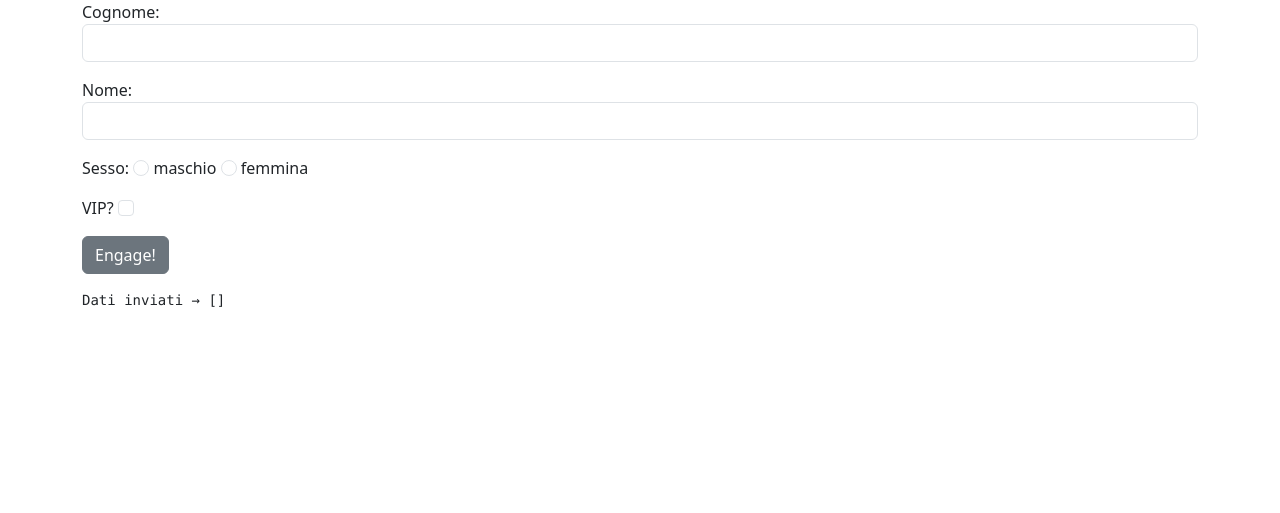
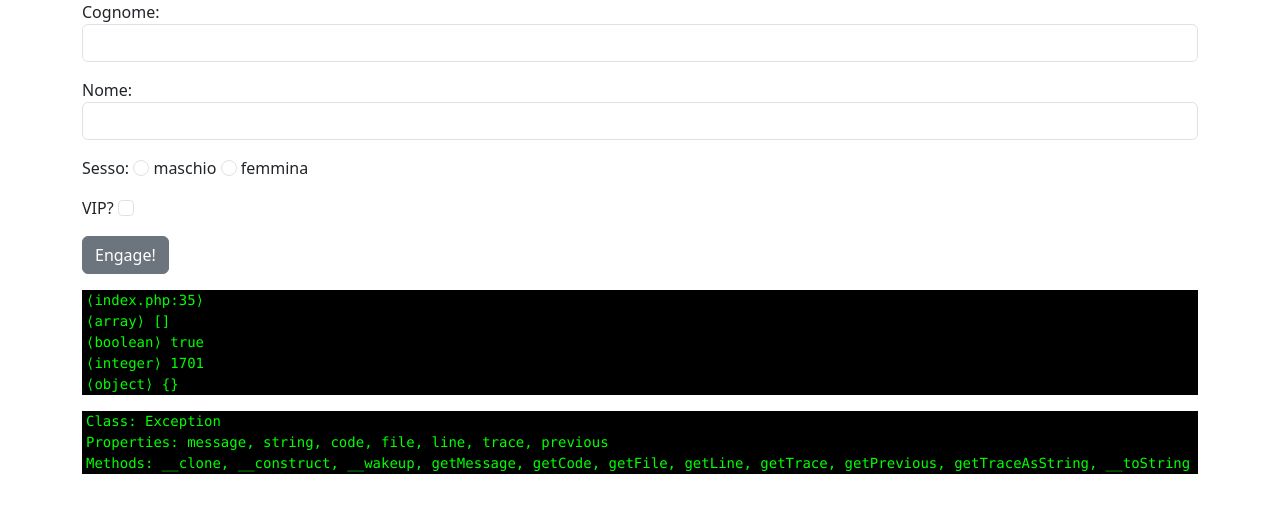
Before and after one commit to i-scillone/library, a PHP site: page / in a window 1280 px wide. Shown: the top 513 px of the page. Run offline with PHP 8.4, Linux system fonts and the light colour scheme.

Commit message:
Finito il Debugger

```diff
--- a/debug.php
+++ b/debug.php
@@ -1,12 +1,10 @@
 <?php
 class Debug
 {
-    /**
-     * File (path incluso) in cui scrivere il Log.
-     *
-     * @var string
-     */
-    private $log;
+    /** @var string File (path incluso) in cui scrivere il Log */
+    private $logFile;
+    /** @var string Classe del tag PRE contenente il dump di una variabile */
+    private $class;
 
     /**
      * Costruttore.
@@ -14,25 +12,41 @@ class Debug
      * Crea l'oggetto Debug e, se non altrimenti specificato, scrive il Log
      * nella directory dello script chiamante, usando il nome "debug.log".
      *
-     * @param string $log Path e nome del file in cui scrivere il Log.
+     * @param string $logFile Path e nome del file in cui scrivere il Log.
+     * @param string $class Classe da usare per varDump.
      */
-    public function __construct(string $log='')
+    public function __construct(string $logFile='', string $class='')
     {
         $trace=debug_backtrace();
 
-        if ($log=='') {
-            $this->log=dirname($trace[0]['file']).'/debug.log';
+        if ($logFile=='') {
+            $this->logFile=dirname($trace[0]['file']).'/debug.log';
         } else {
-            $this->log=$log;
+            $this->logFile=$logFile;
         }
+        $this->class=$class;
     }
+    /**
+     * Legge la proprietà logFile
+     *
+     * @return string
+     */
+    public function getFile(): string
+    {
+        return $this->logFile;
+    }
+    /**
+     * Registra nel Log un'informazione.
+     *
+     * @param mixed $x Il dato da registrare
+     */
     public function log(mixed $x): void
     {
         $now=new DateTimeImmutable();
         $trace=debug_backtrace();
-        $f=fopen($this->log,'a');
-        fwrite($f,$now->format('❬d M, H:i:s.u❭ '));
-        fprintf($f,'❬%s:%d❭ ',basename($trace[0]['file']),$trace[0]['line']);
+        $f=fopen($this->logFile,'a');
+        fwrite($f,$now->format('⟨d M, H:i:s.u⟩ '));
+        fprintf($f,'⟨%s:%d⟩ ',basename($trace[0]['file']),$trace[0]['line']);
         if (is_scalar($x) && !is_bool($x)) {
             fwrite($f,$x);
         } else {
@@ -41,4 +55,64 @@ class Debug
         fwrite($f,PHP_EOL);
         fclose($f);
     }
+    /**
+     * Miglioramento di var_dump().
+     *
+     * @param array $vars Le variabili di cui fare il dumping.
+     */
+    public function dump(...$vars): void
+    {
+        $trace=debug_backtrace();
+        echo "<pre class='{$this->class}'>⟨".basename($trace[0]['file']).':'
+            .$trace[0]['line']."⟩\n";
+        foreach ($vars as $v) {
+            echo '⟨'.gettype($v).'⟩ ';
+            if (is_scalar($v)) {
+                echo json_encode($v,JSON_UNESCAPED_SLASHES);
+            } else {
+                echo json_encode($v,JSON_UNESCAPED_SLASHES|JSON_PRETTY_PRINT);
+            }
+            echo PHP_EOL;
+        }
+        echo "</pre>\n";
+    }
+    /**
+     * Ispeziona un oggetto.
+     *
+     * Ispeziona l'oggetto fornito come argomento,
+     * se $view è True visualizza il risultato,
+     * altrimenti lo restituisce
+     *
+     * @param object $x L'oggetto da ispezionare.
+     * @param bool $view Se True visualizza l'output.
+     *
+     * @return string
+     */
+    public function inspect(object $x, bool $view=true): string
+    {
+        $ref=new ReflectionObject($x);
+        $buf='Class: '.$ref->getName().PHP_EOL;
+        $buf.='Properties: ';
+        $list=$ref->getProperties();
+        if (!$list) {
+            $buf.='⟨None⟩';
+        } else {
+            foreach ($list as $item) {
+                $buf.=$item->getName().', ';
+            }
+        }
+        $buf=rtrim($buf,', ').PHP_EOL;
+        $buf.='Methods: ';
+        $list=$ref->getMethods();
+        if (!$list) {
+            $buf.='⟨None⟩';
+        } else {
+            foreach ($list as $item) {
+                $buf.=$item->getName().', ';
+            }
+        }
+        $buf=rtrim($buf,', ').PHP_EOL;
+        if ($view) echo "<pre class='{$this->class}'>{$buf}</pre>\n";
+        return $buf;
+    }
 }
--- a/index.php
+++ b/index.php
@@ -5,14 +5,21 @@
     <meta name="viewport" content="width=device-width, initial-scale=1">
     <title>Test libreria</title>
     <link href="https://cdn.jsdelivr.net/npm/bootstrap@5.3.8/dist/css/bootstrap.min.css" rel="stylesheet" integrity="sha384-sRIl4kxILFvY47J16cr9ZwB07vP4J8+LH7qKQnuqkuIAvNWLzeN8tE5YBujZqJLB" crossorigin="anonymous">
+    <style>
+    .dbg {
+        color: #00ff00;
+        background: black;
+        padding: 0 4px;
+    }
+    </style>
 </head>
 <body>
 <?php
 require 'form.php';
 require 'debug.php';
 
-$form=new Form($_REQUEST);
-$debug=new Debug();
+$form=new Form($_REQUEST,$_POST,$_GET);
+$debug=new Debug(class: 'dbg');
 ?>
 <div class="container">
     <form method="post">
@@ -23,8 +30,12 @@ $debug=new Debug();
         <p><button name="doIt" type="submit" class="btn btn-secondary">Engage!</button></p>
     </form>
 <?php
-echo '<pre>Dati inviati → '.json_encode($_REQUEST,JSON_UNESCAPED_SLASHES|JSON_PRETTY_PRINT)."</pre>\n";
 $debug->log($_POST);
+$obj=new Exception();
+$debug->dump($_POST,true,1701,$obj);
+$debug->inspect($obj);
+$obj=(object)['name'=>'Sherlock','surname'=>'Holmes'];
+$debug->log($debug->inspect($obj,false));
 ?>
 </div>
 <script src="https://cdn.jsdelivr.net/npm/bootstrap@5.3.8/dist/js/bootstrap.bundle.min.js" integrity="sha384-FKyoEForCGlyvwx9Hj09JcYn3nv7wiPVlz7YYwJrWVcXK/BmnVDxM+D2scQbITxI" crossorigin="anonymous"></script>
```
Also changed, not shown: 1 other file.
